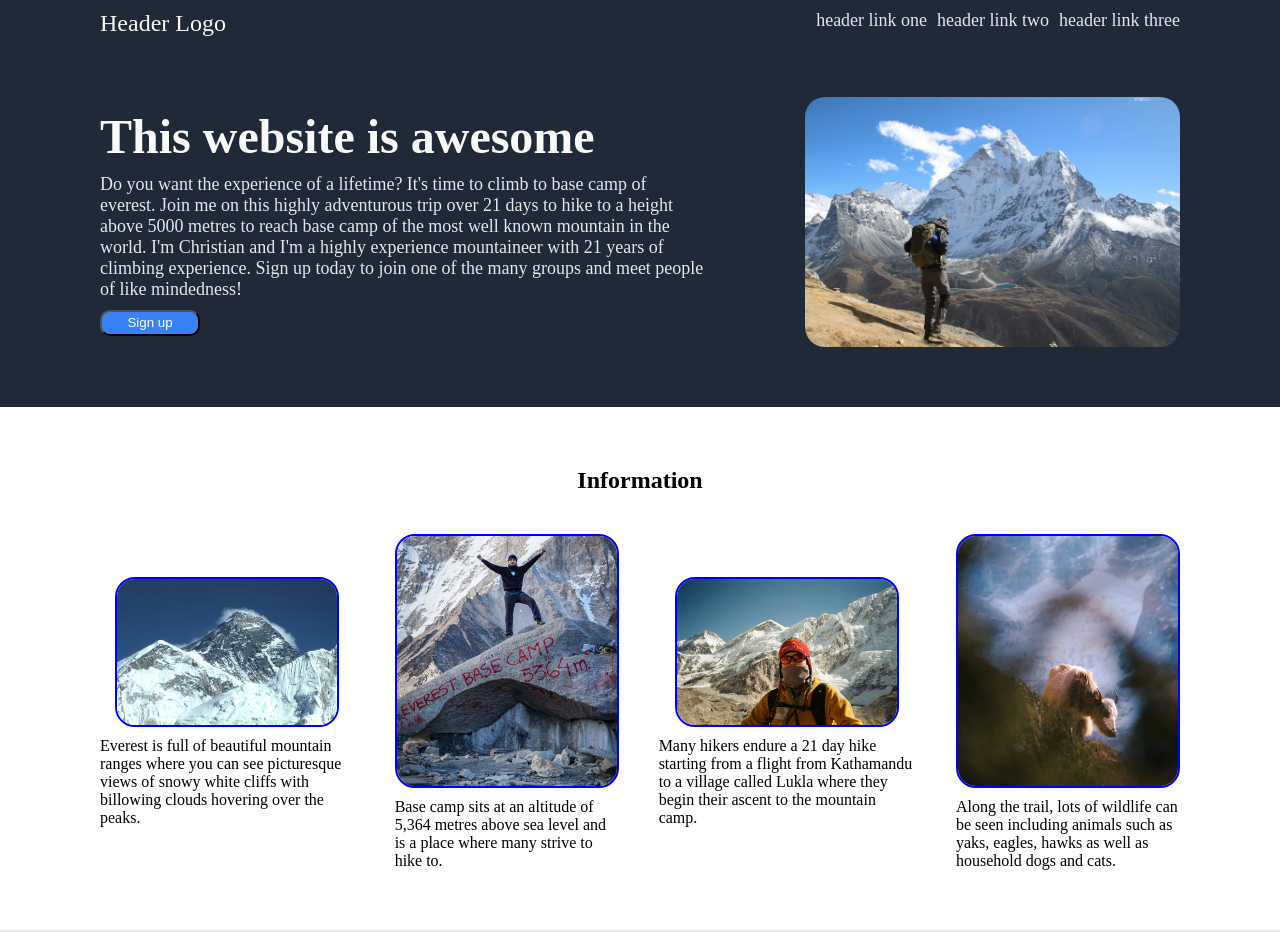
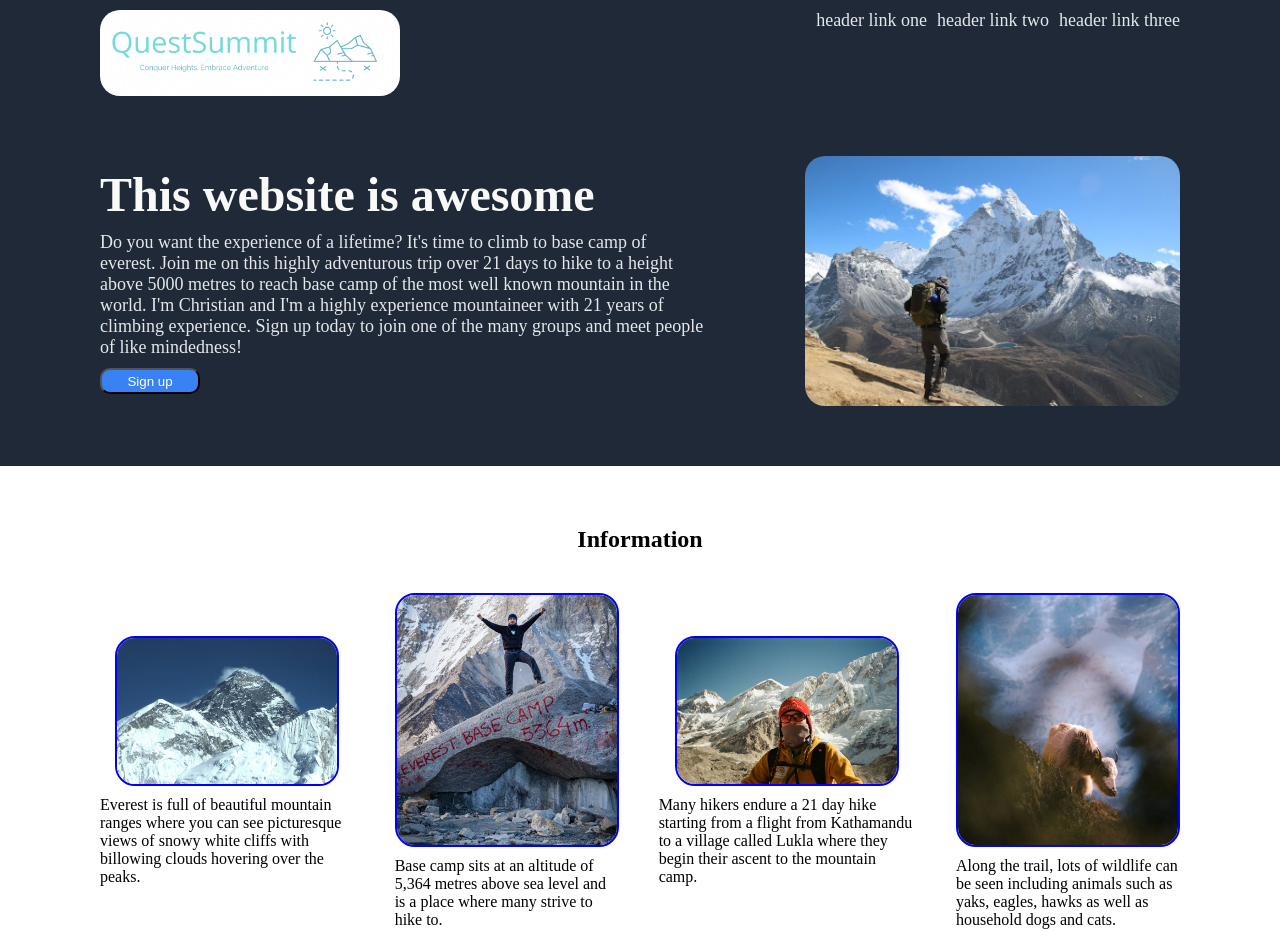
Before and after one commit to christianyarwood62/Landing-Page-Project, a plain HTML site: page index.html in a window 1280 px wide. Shown: the top 932 px of the page. Drawn offline with Linux system fonts and the light colour scheme.

Commit message:
Add logo image

```diff
--- a/index.html
+++ b/index.html
@@ -11,7 +11,7 @@
 <div class="container">
     <div class="head-section">
         <div class="head">
-            <div class="header-logo">Header Logo</div>
+            <img src="./img/everest-logo.png" alt="company logo" width="300px">
             <div class="header-links">
                 <a class="h-link" href="#">header link one</a>
                 <a class="h-link" href="#">header link two</a>
```
Also changed, not shown: img/everest-logo.png (added).
